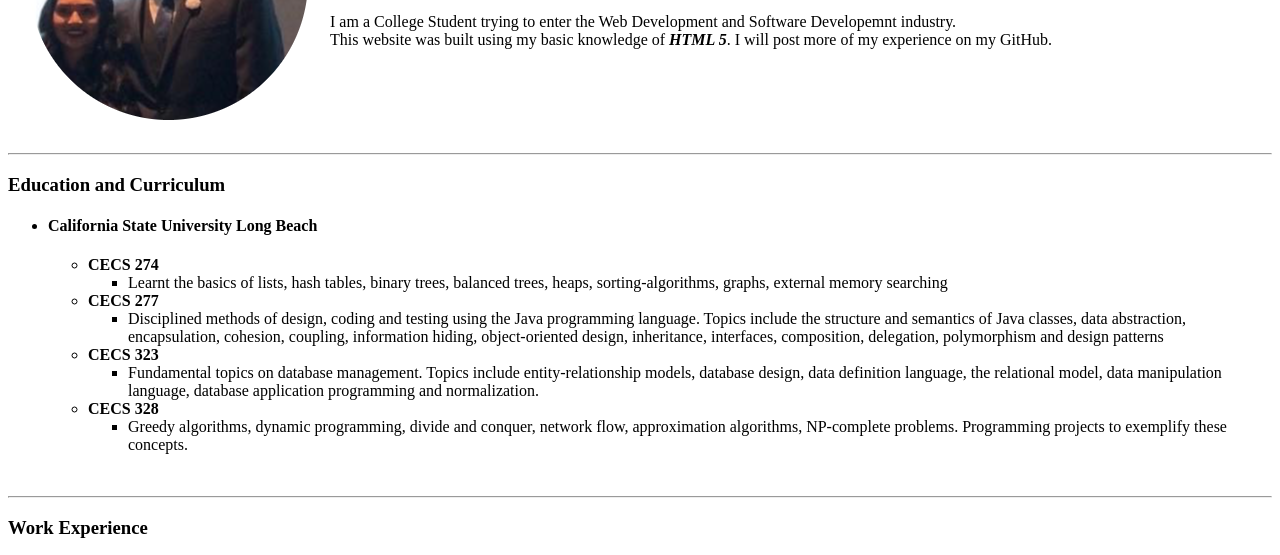
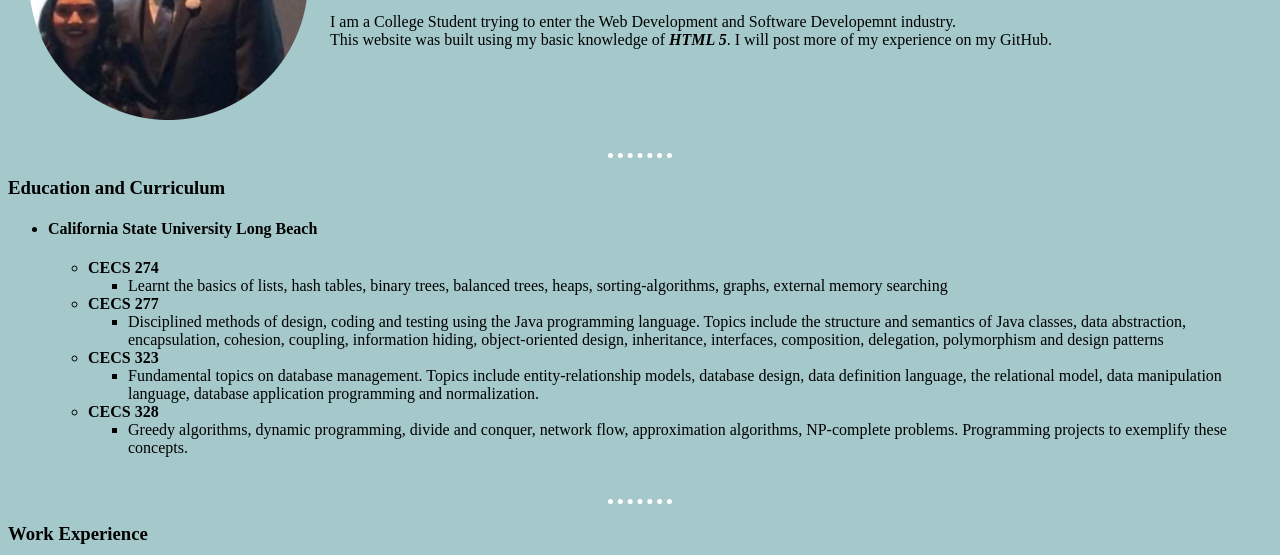
Before and after one commit to Jeetp0619/PersonalWebsite, a plain HTML site: page index.html in a window 1280 px wide. Shown: the part 188-743 px from the top of the page. Drawn offline with Linux system fonts and the light colour scheme.

Commit message:
added basic CSS to my Personal Website

```diff
--- /dev/null
+++ b/css/styles.css
@@ -0,0 +1,12 @@
+
+body {
+    background-color: #A5C9CA;
+
+}
+
+hr {
+    border-style:dotted none none;
+    border-color:white;
+    border-width: 5px;
+    width: 5%;
+}
--- a/index.html
+++ b/index.html
@@ -4,6 +4,10 @@
 <head>
     <meta charset="UTF-8">
     <title>💯 Jeet's Personal Website</title>
+    <link rel="stylesheet" href="css/styles.css">
+
+
+
 </head>
 
 <body>
```
Also changed, not shown: contact.html (+1 -0 lines), hobbies.html (+1 -0 lines).
